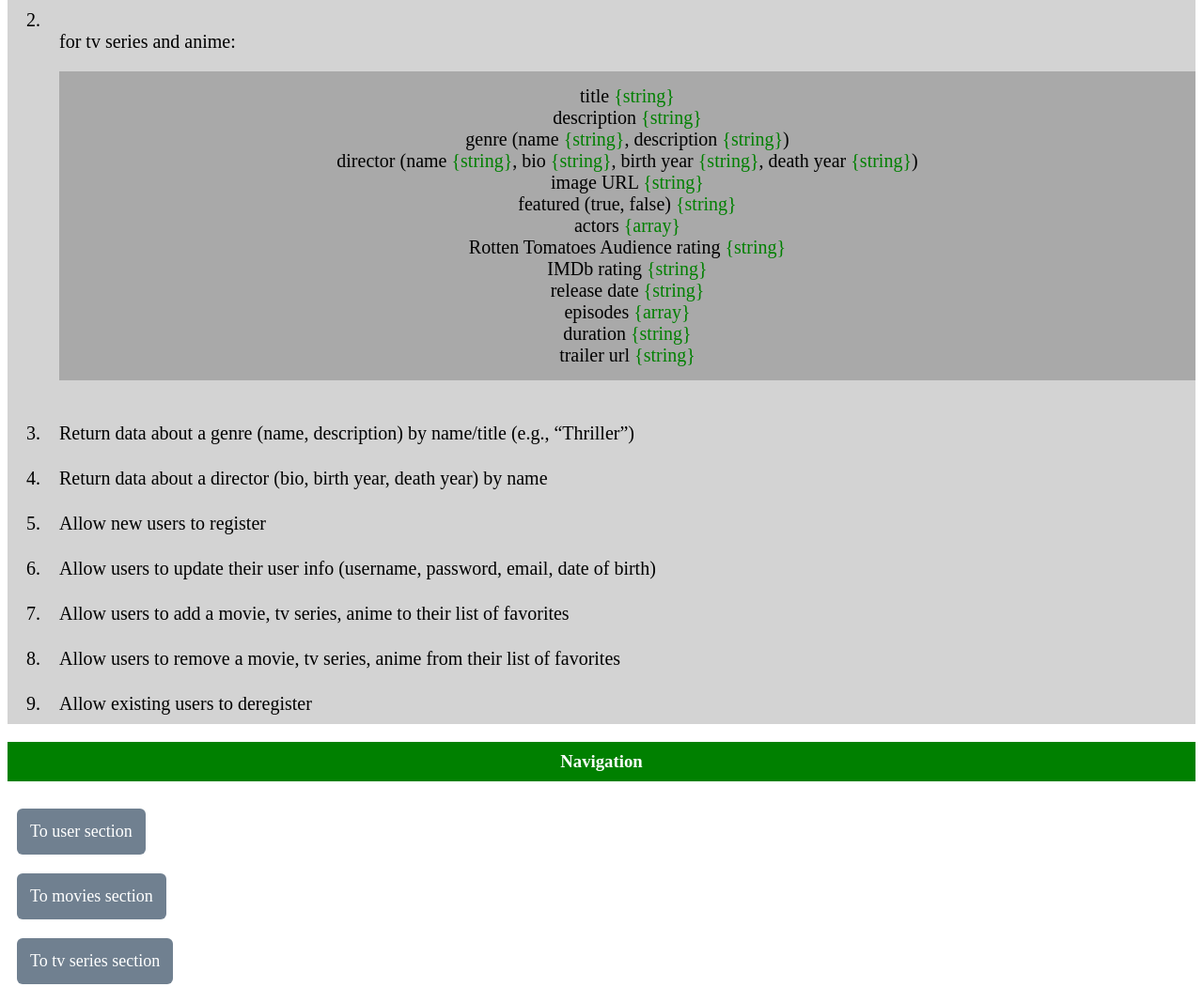
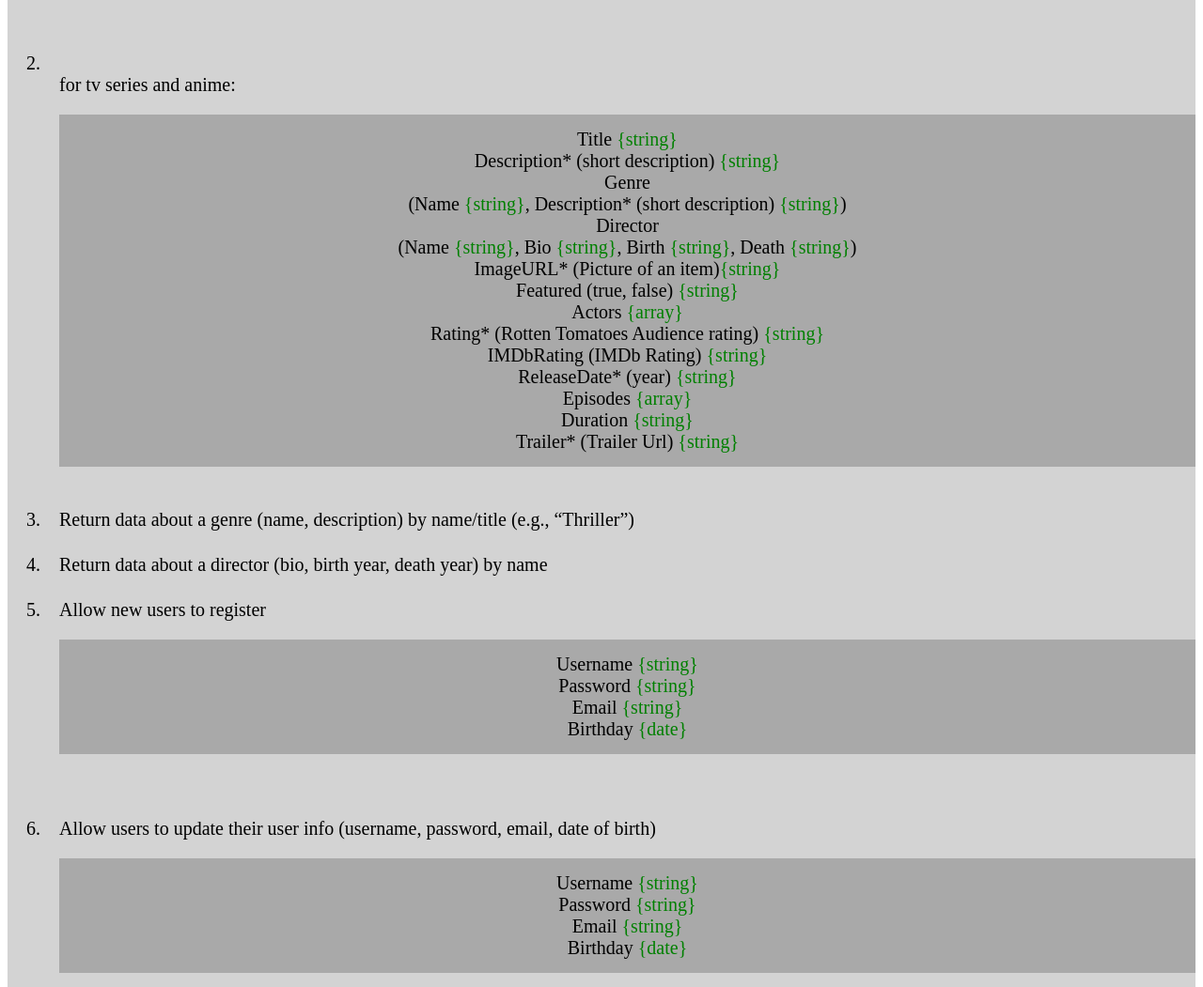
Before and after one commit to yevheniiairapetian/r3play, a website: page public/documentation.html in a window 1280 px wide. Shown: the part 740-1791 px from the top of the page at 94% size. Drawn offline with Linux system fonts and the light colour scheme.

Commit message:
feat: update documentation and styling

```diff
--- a/public/documentation.html
+++ b/public/documentation.html
@@ -15,33 +15,45 @@
     <h2 class="sections-headings">Features</h2>
     <ol>
         <li>Return a list of ALL movies, tv series and anime to the user
-            <br>Return data for movies:<p class="features-paragraphs">title <span>{string}</span> <br /> description
-                <span>{string}</span> <br /> genre (name <span>{string}</span>, description <span>{string}</span>)
-                <br /> director (name <span>{string}</span>, bio <span>{string}</span>, birth year
-                <span>{string}</span>, death year <span>{string}</span>) <br /> image URL <span>{string}</span> <br />
-                featured (true, false) <span>{string}</span> <br /> actors <span>{array}</span> <br /> Rotten Tomatoes
-                Audience rating <span>{string}</span> <br /> IMDb rating <span>{string}</span> <br /> release date
-                <span>{string}</span> <br /> duration <span>{string}</span> <br /> trailer url <span>{string}</span>
+            <br>Return data for movies:<p class="features-paragraphs">Title <span>{string}</span> <br /> Description* (short description)
+                <span>{string}</span> <br /> Genre <br/>(name <span>{string}</span>, Description* (short description) <span>{string}</span>)
+                <br /> Director <br/>(Name <span>{string}</span>, Bio <span>{string}</span>, Birth
+                <span>{string}</span>, Death <span>{string}</span>) <br /> ImageURL* (Picture of an item) <span>{string}</span> <br />
+                Featured (true, false) <span>{string}</span> <br /> Actors <span>{array}</span> <br /> Rating* (Rotten Tomatoes Audience Rating) <span>{string}</span> <br /> IMDbRating* (IMDb Rating) <span>{string}</span> <br /> ReleaseDate
+                <span>{string}</span> <br /> Duration <span>{string}</span> <br /> Trailer* (Trailer Url) <span>{string}</span>
             </p><br />
         </li>
         <li>
             <br>for tv series and anime:
-            <p class="features-paragraphs"> title <span>{string}</span> <br /> description <span>{string}</span> <br />
-                genre (name <span>{string}</span>, description <span>{string}</span>) <br /> director (name
-                <span>{string}</span>, bio <span>{string}</span>, birth year <span>{string}</span>, death year
-                <span>{string}</span>) <br /> image URL <span>{string}</span> <br /> featured (true, false)
-                <span>{string}</span> <br /> actors <span>{array}</span> <br /> Rotten Tomatoes Audience rating
-                <span>{string}</span> <br /> IMDb rating <span>{string}</span> <br /> release date
-                <span>{string}</span> <br /> episodes <span>{array}</span> <br /> duration <span>{string}</span>
-                <br /> trailer url <span>{string}</span></p>
+            <p class="features-paragraphs"> Title <span>{string}</span> <br /> Description* (short description) <span>{string}</span> <br />
+                Genre <br/>(Name <span>{string}</span>, Description* (short description) <span>{string}</span>) <br /> Director <br/>(Name
+                <span>{string}</span>, Bio <span>{string}</span>, Birth <span>{string}</span>, Death
+                <span>{string}</span>) <br /> ImageURL* (Picture of an item)<span>{string}</span> <br /> Featured (true, false)
+                <span>{string}</span> <br /> Actors <span>{array}</span> <br /> Rating* (Rotten Tomatoes Audience rating)
+                <span>{string}</span> <br /> IMDbRating (IMDb Rating) <span>{string}</span> <br /> ReleaseDate* (year)
+                <span>{string}</span> <br /> Episodes <span>{array}</span> <br /> Duration <span>{string}</span>
+                <br /> Trailer* (Trailer Url) <span>{string}</span></p>
         </li>
         <li>Return data about a genre (name, description) by name/title (e.g., “Thriller”)</li>
         <li>Return data about a director (bio, birth year, death year) by name</li>
-        <li>Allow new users to register</li>
-        <li>Allow users to update their user info (username, password, email, date of birth)</li>
-        <li>Allow users to add a movie, tv series, anime to their list of favorites</li>
-        <li>Allow users to remove a movie, tv series, anime from their list of favorites</li>
-        <li>Allow existing users to deregister</li>
+        <li>Allow new users to register
+                <br><p class="features-paragraphs">Username <span>{string}</span> <br /> Password
+                    <span>{string}</span> <br /> Email <span>{string}</span> <br/> Birthday <span>{date}</span>
+                </p><br />
+            </li>
+
+        <li>Allow users to update their user info (username, password, email, date of birth)<br><p class="features-paragraphs">Username <span>{string}</span> <br /> Password
+            <span>{string}</span> <br /> Email <span>{string}</span> <br/> Birthday <span>{date}</span>
+        </p><br /></li>
+
+        <li>Allow users to add a movie, tv series, anime to their list of favorites
+            <br><p class="features-paragraphs">FavoriteMovies <span>{ObjectId}</span> <br />
+            </p><br />
+    </li>
+        <li>Allow users to remove a movie, tv series, anime from their list of favorites<br><p class="features-paragraphs">FavoriteMovies <span>{ObjectId}</span> <br />
+        </p><br /></li>
+        <li>Allow existing users to deregister<br><p class="features-paragraphs">Username <span>{string}</span>
+        </p><br /></li>
     </ol>
 
         <h3 class="sections-headings">Navigation</h3>
```
Also changed, not shown: README.md.
